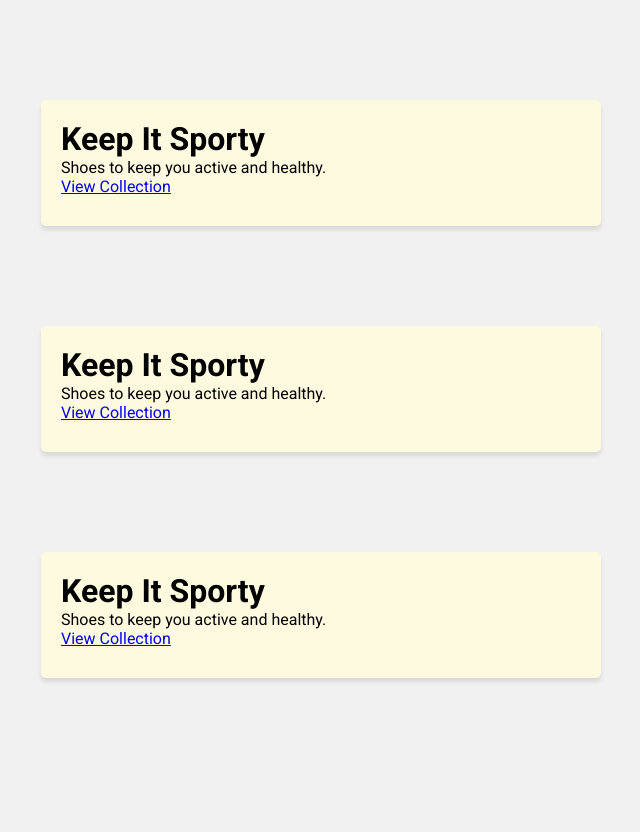
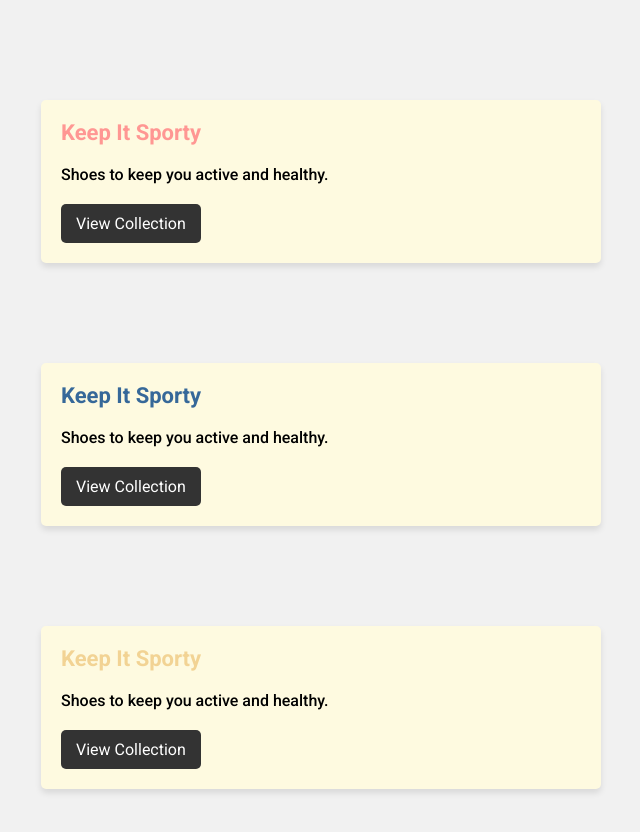
Before and after one commit to AmerAjjawi/shoe-cards, a plain HTML site: page index.html in a window 1280 px wide. Shown: the whole page, without its empty margins (319-959 px from the left). Before the commit the page ends 800 px from the top, so only its background shows below. Drawn offline with Linux system fonts and the light colour scheme.

Commit message:
added colors to the shoe colors

```diff
--- a/styles.css
+++ b/styles.css
@@ -24,7 +24,37 @@ body {
     margin: 20px 0;
     padding: 20px 20px 30px;
     border-radius: 5px;
-    box-shadow: 0 4px 4px rgba(0,0,0, 0.1);
+    box-shadow: 0 4px 6px rgba(0,0,0, 0.1);
 }
 
 /* h1 */
+.card h1 {
+    font-size: 22px;
+    margin-bottom: 20px;
+}
+
+.card p {
+    font-size: 16px;
+    font-weight: 500;
+    margin-bottom: 30px;
+}
+.card-sporty h1 {
+    color: #FF9793;
+}
+
+.card-casual h1 {
+    color: #366899;
+}
+
+.card-formal h1 {
+    color: #F2D394;
+}
+
+.card a {
+    text-decoration: none;
+    color: #fff;
+    background-color: #333;
+    padding: 10px 15px;
+    border-radius: 5px;
+    font-size: 16px;
+}
```
